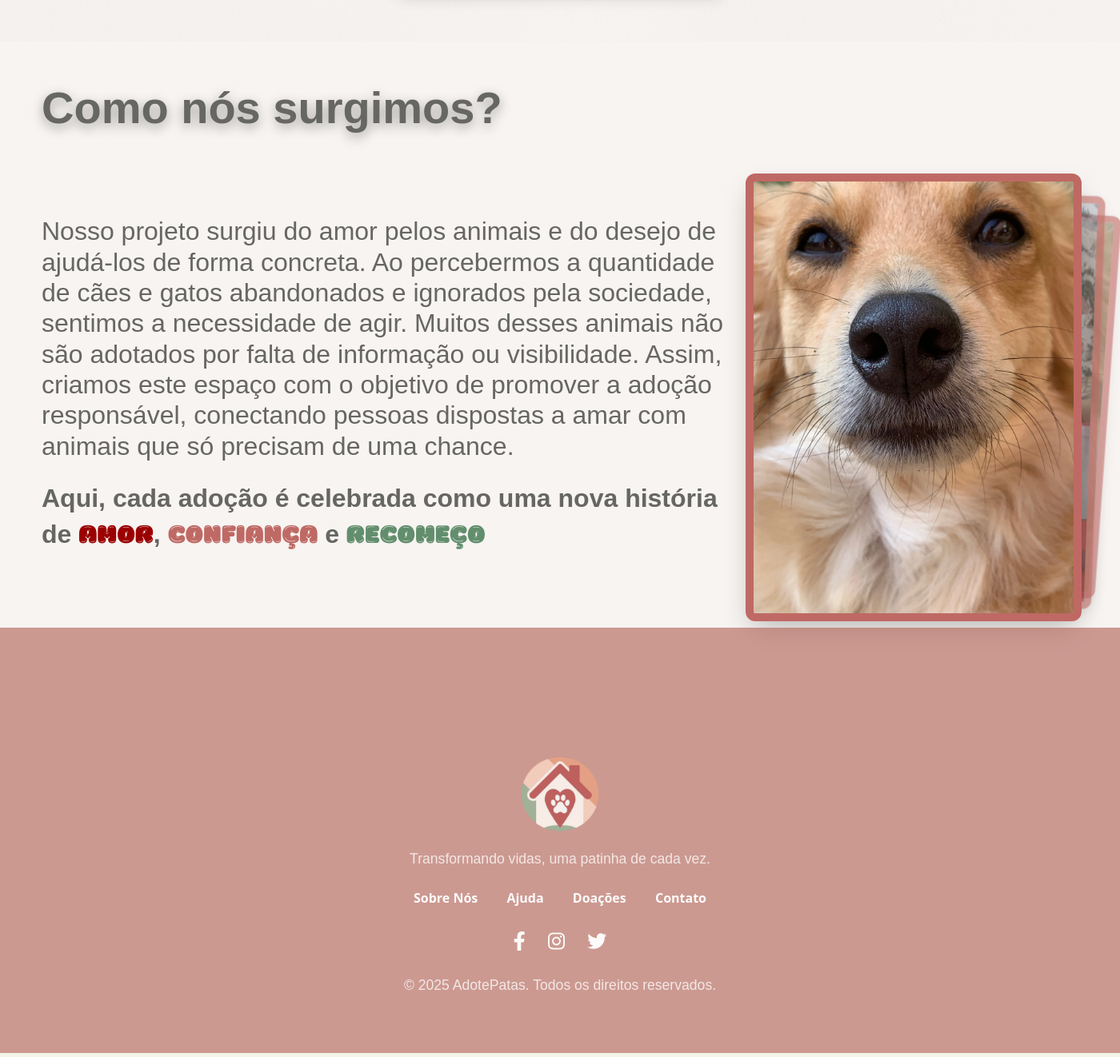
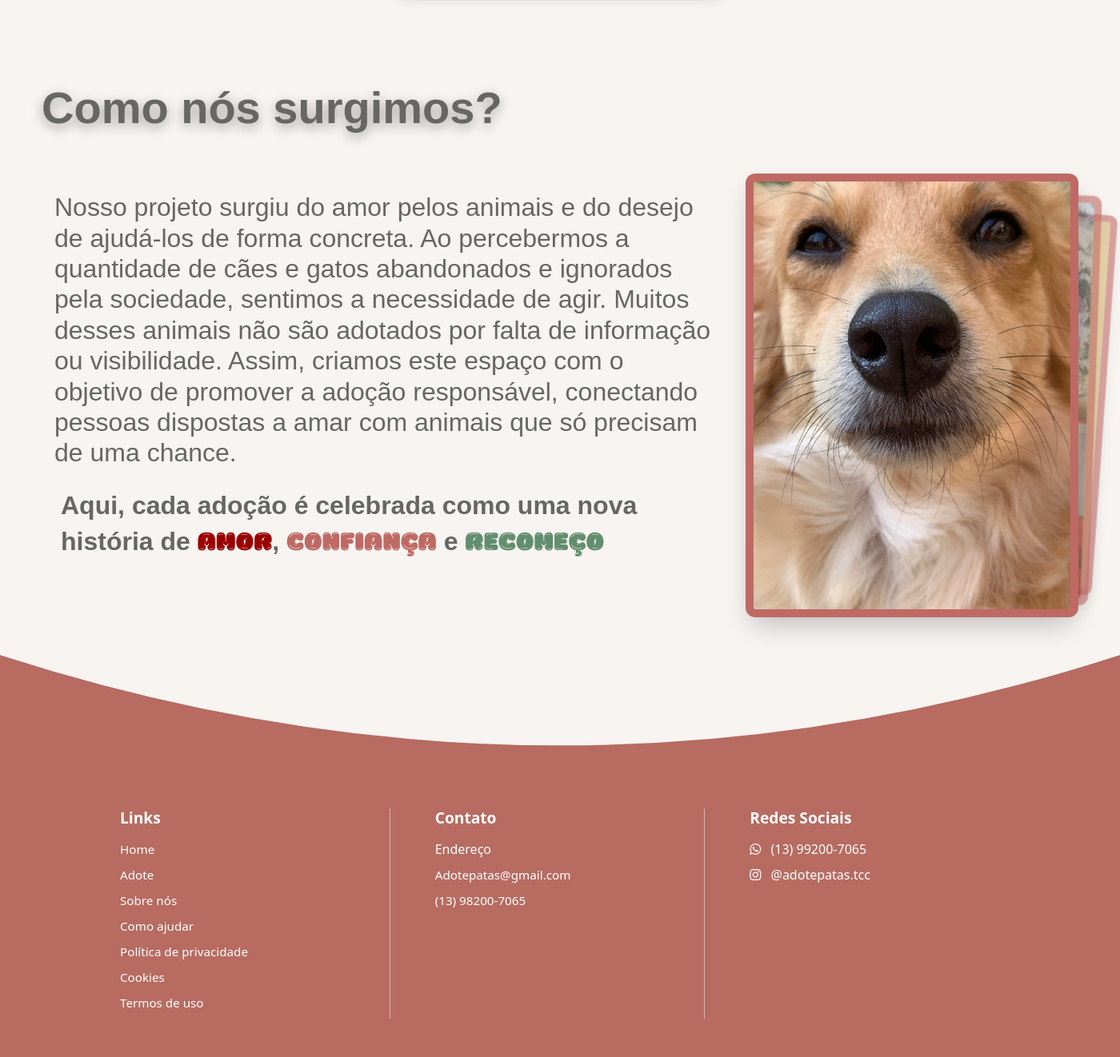
Before and after one commit to CristianLira-dev/TCC-AdotePatas, a PHP site: page / in a window 1400 px wide; the page is wider, and only the part inside the window is pictured. Shown: the part 1773-3095 px from the top of that part at 80% size. Run offline with PHP 8.4, Linux system fonts and the light colour scheme.

Commit message:
finalização do footer e alinhamento da img da hero

```diff
--- a/AdotePatas/assets/css/pages/index/index.css
+++ b/AdotePatas/assets/css/pages/index/index.css
@@ -390,21 +413,24 @@ body {
   color: var(--cor-vermelho);
 }
 /* ==========================================================================
-   SWIPER - Versão com posicionamento manual
+   SWIPER - Refatorado para Responsividade (Mobile First)
    ========================================================================== */
 
+/* --- Container Principal do Swiper --- */
 .swiper {
   width: 100%;
-  max-width: 440px; /* Aumentado de 360px para 440px */
-  height: 100%;
-  overflow: visible;
+  max-width: 280px; /* Tamanho base para telas pequenas (Ex: iPhone SE) */
+  margin-left: auto;
+  margin-right: auto; /* Garante a centralização do carrossel */
+  overflow: visible; /* Essencial para ver os slides laterais */
   user-select: none;
 }
 
 .swiper-wrapper {
-  align-items: center;
+  align-items: center; /* Mantém os slides verticalmente alinhados */
 }
 
+/* --- Estilo dos Slides (O Ponto Principal da Mudança) --- */
 .swiper-slide {
   display: flex;
   align-items: center;
@@ -413,53 +439,66 @@ body {
   font-size: 16px;
   font-weight: bold;
   color: #fff;
-  box-shadow: rgba(0, 0, 0, 0.15) 0px 8px 20px -3px;
-  transition: all 0.4s cubic-bezier(0.25, 0.46, 0.45, 0.94);
+
   background-size: cover;
   background-position: center;
   background-repeat: no-repeat;
-  border: solid 10px var(--cor-rosa-escuro);
-  /* Tamanho fixo maior */
-  width: 420px !important; /* Aumentado de 260px */
-  height: 560px !important; /* Aumentado de 350px */
+  border: solid 8px var(--cor-rosa-escuro); /* Borda um pouco menor em mobile */
+
+  /* --- PONTO CRÍTICO: Removendo tamanhos fixos --- */
+  width: 100%; /* O slide agora ocupa 100% do container .swiper */
+  aspect-ratio: 420 / 560; /* Mantém a proporção original (3:4) sem fixar a altura */
+
+  box-shadow: rgba(0, 0, 0, 0.15) 0px 8px 20px -3px;
+  transition: transform 0.4s cubic-bezier(0.25, 0.46, 0.45, 0.94),
+              opacity 0.4s cubic-bezier(0.25, 0.46, 0.45, 0.94);
 }
 
-/* Estado base - Cards laterais mais discretos */
+/* --- Efeitos Visuais dos Slides (Ativo e Inativos) --- */
 .swiper-slide:not(.swiper-slide-active) {
   transform: scale(0.8);
   opacity: 0.6;
 }
 
-/* Slide ANTERIOR - Esquerda */
-.swiper-slide-prev {
-  opacity: 0.7;
-}
-
-/* Slide SEGUINTE - Direita */
-.swiper-slide-next {
-  opacity: 0.7;
-}
-
-/* Slide ATIVO - Centro e destaque */
 .swiper-slide-active {
   opacity: 1;
   z-index: 20;
   box-shadow: rgba(0, 0, 0, 0.25) 0px 15px 35px -8px;
 }
 
-/* Background images */
+/* --- Imagens de Fundo (mantidas como no original) --- */
 .swiper-slide:nth-child(1n) {
   background-image: url("../../../../images/index/cacau.webp");
 }
-
 .swiper-slide:nth-child(2n) {
   background-image: url("../../../../images/index/zeus.webp");
 }
-
 .swiper-slide:nth-child(3n) {
-  background-image: url("../../../../images/index/cacau.webp");
+  background-image: url("../../../../images/index/gatinho.jpg");
 }
 
+
+/* ==========================================================================
+   NOVO: Bloco de Responsividade para o Swiper
+   ========================================================================== */
+
+/* --- TABLETS (a partir de 768px) --- */
+@media (min-width: 768px) {
+  .swiper {
+    max-width: 380px; /* Aumentamos o tamanho do carrossel em tablets */
+  }
+  .swiper-slide {
+     border-width: 10px; /* Retornamos a borda para o tamanho original */
+  }
+}
+
+/* --- DESKTOPS (a partir de 992px) --- */
+@media (min-width: 992px) {
+  .swiper {
+    max-width: 440px; /* Tamanho original para desktops */
+    margin: 0; /* No desktop, a coluna do Bootstrap já cuida do alinhamento */
+  }
+}
 /* ==========================================================================
    Texto de como nós surgimos
    ========================================================================== */
@@ -469,6 +508,7 @@ body {
   line-height: 1.2;
   font-family: "Poppins", sans-serif;
   color: var(--cor-cinza-texto);
+  margin: 0 1rem;
 }
 .conclusao-about {
   font-size: 2rem;
@@ -501,91 +541,166 @@ span.destaque-recomeco {
 }
 
 /* ==========================================================================
-   FOOTER - Rodapé com Efeito Clip-Path
+   FOOTER - CLIP-PATH E ESTILIZAÇÃO
    ========================================================================== */
-/* ALTERNATIVA COM POLYGON PARA MAIS CONTROLE */
+
 .site-footer {
   position: relative;
   background-color: var(--cor-vermelho-claro);
   color: var(--cor-branca);
   text-align: center;
-  /* Aplica a concavidade EXTRA profunda */
-  -webkit-clip-path: url(#footerConcavityExtraDeep);
-  clip-path: url(#footerConcavityExtraDeep);
-  padding: 10rem 2rem 3rem; /* Aumentei o padding-top para acomodar a concavidade mais profunda */
-  opacity: 0.63;
+  opacity: 0.95;
   z-index: 1;
-  margin-top: -4rem; /* Aumentei a margem negativa para melhor sobreposição */
+  transition: all 0.3s ease;
+
+  /* --- ESTILO BASE (MOBILE) --- */
+  -webkit-clip-path: url(#footerConcavityShallow);
+  clip-path: url(#footerConcavityShallow);
+  transform: translateZ(0);
+  -webkit-transform: translateZ(0);
+  padding: 8rem 0 3rem;
+  margin-top: -5rem;
 }
 
-/* Versão com concavidade mais suave */
-.site-footer.shallow {
-  -webkit-clip-path: url(#footerConcavityShallow);
-  clip-path: url(#footerConcavityShallow);
+.site-footer::before {
+  content: '';
+  position: absolute;
+  top: 0; left: 0; right: 0; bottom: 0;
+  pointer-events: none;
 }
 
-/* Versão com concavidade média */
-.site-footer.deep {
-  -webkit-clip-path: url(#footerConcavityDeep);
-  clip-path: url(#footerConcavityDeep);
+/* --- TABLETS (A partir de 768px) --- */
+@media (min-width: 768px) {
+  .site-footer {
+    -webkit-clip-path: url(#footerConcavityDeep);
+    clip-path: url(#footerConcavityDeep);
+    padding-top: 10rem;
+    margin-top: -6rem;
+  }
 }
 
-/* NOVA: Versão com concavidade padrão (mais funda que a original) */
-.site-footer.default {
-  -webkit-clip-path: url(#footerConcavity);
-  clip-path: url(#footerConcavity);
+/* --- DESKTOPS (A partir de 1200px) --- */
+@media (min-width: 1200px) {
+  .site-footer {
+    -webkit-clip-path: url(#footerConcavityExtraDeep);
+    clip-path: url(#footerConcavityExtraDeep);
+    padding-top: 12rem;
+    margin-top: -7rem;
+  }
 }
 
-.footer-logo {
-  width: 100px;
-  height: 100px;
-  margin-bottom: 1rem;
-  opacity: 0.9;
+/* --- Container do Conteúdo do Footer --- */
+.footer-content {
+  display: flex;
+  justify-content: space-between;
+
+  /* --- CORREÇÃO APLICADA AQUI --- */
+  /* De flex-start para stretch, para igualar a altura das colunas */
+  align-items: stretch;
+
+  max-width: 1100px;
+  gap: 2rem;
+  text-align: left;
+  position: relative;
+  z-index: 2;
+  margin-left: auto;
+  margin-right: auto;
 }
 
-.footer-content p {
-  margin: 0 0 1.5rem;
-  font-family: "Poppins", sans-serif;
-  font-size: 1.1rem;
+/* --- Colunas Individuais do Footer --- */
+.footer-column {
+  flex: 1;
+}
+
+.footer-column h3 {
+  font-size: 1.2rem;
+  font-weight: bold;
+  margin-bottom: 1rem;
+}
+
+.footer-column ul {
+  list-style: none;
+  padding: 0;
+  margin: 0;
+}
+
+.footer-column ul li {
+  margin-bottom: 0.5rem;
+}
+
+.footer-column a {
+  color: var(--cor-branca);
+  text-decoration: none;
+  font-size: 0.95rem;
+  transition: opacity 0.3s ease;
+}
+
+.footer-column a:hover {
   opacity: 0.8;
 }
 
-.footer-nav {
-  margin-bottom: 1.5rem;
+.footer-column p {
+    margin-bottom: 0.5rem;
 }
 
-.footer-nav a {
+.footer-column i {
+  margin-right: 8px;
   color: var(--cor-branca);
-  text-decoration: none;
-  margin: 0 1rem;
-  font-weight: 600;
-  transition: opacity 0.3s ease;
+  font-size: 1rem;
 }
 
-.footer-nav a:hover {
-  opacity: 0.8;
+/* --- Linhas divisórias (apenas para desktop) --- */
+.footer-column:not(:last-child) {
+  border-right: 1px solid rgba(255, 255, 255, 0.5);
+  padding-right: 1.5rem;
 }
 
-.social-icons {
-  margin-bottom: 1.5rem;
+.footer-column:not(:first-child) {
+  padding-left: 1.5rem;
 }
 
-.social-icons a {
-  color: var(--cor-branca);
-  font-size: 1.5rem;
-  margin: 0 0.75rem;
-  transition: transform 0.3s ease, color 0.3s ease;
+/* --- Responsividade para o conteúdo do Footer (Mobile) --- */
+@media (max-width: 768px) {
+  .footer-content {
+    flex-direction: column;
+    text-align: center;
+    align-items: center;
+    gap: 2.5rem;
+  }
+
+  .footer-column {
+    width: 100%;
+    border: none !important;
+    padding: 0 !important;
+  }
 }
 
-.social-icons a:hover {
-  transform: scale(1.2);
-  color: var(--cor-laranja-pastel);
+/* --- Linhas divisórias (apenas para desktop) --- */
+.footer-column:not(:last-child) {
+  border-right: 1px solid rgba(255, 255, 255, 0.5);
+  padding-right: 1.5rem;
 }
 
-.copyright {
-  font-size: 0.9rem;
-  opacity: 0.7;
-  margin-top: 2rem;
+.footer-column:not(:first-child) {
+  padding-left: 1.5rem;
+}
+
+
+/* --- Responsividade para o conteúdo do Footer (Mobile) --- */
+@media (max-width: 768px) {
+  .footer-content {
+    flex-direction: column;
+    text-align: center;
+    align-items: center; /* Centraliza as colunas empilhadas */
+    gap: 2.5rem; /* Aumenta o espaçamento vertical entre as seções */
+  }
+
+  .footer-column {
+    width: 100%;
+    /* Remove as bordas e paddings laterais no mobile */
+    border: none !important;
+    padding: 0 !important;
+  }
 }
 /* ==========================================================================
    MEDIA QUERIES - Estilos Responsivos
--- a/AdotePatas/index.html
+++ b/AdotePatas/index.html
@@ -179,7 +179,7 @@
   <section class="about container mt-5" style="margin-bottom: 3rem;">
     <h1 class="titulo-about">Como nós surgimos?</h1>
 
-    <div class="row align-items-center">
+    <div class="row align-items-center" style="margin-bottom: 10rem;">
       <div class="col-lg-8 col-md-12 mb-4">
         <div class="about-content">
           <p class="about-text">
@@ -192,7 +192,7 @@
             responsável, conectando pessoas dispostas a amar com animais que só precisam de uma chance.
           </p>
 
-          <h3 class="conclusao-about mt-4">
+          <h3 class="conclusao-about m-4">
             Aqui, cada adoção é celebrada como uma nova história de
             <span class="destaque-amor">AMOR</span>,
             <span class="destaque-confianca">CONFIANÇA</span>
@@ -219,7 +219,8 @@
     </div>
   </section>
 
-  <svg width="0" height="0">
+
+<svg width="0" height="0" style="position: absolute;">
   <defs>
     <clipPath id="footerConcavity" clipPathUnits="objectBoundingBox">
       <path d="M0,0 Q 0.5,0.35 1,0 L1,1 L0,1 Z" />
@@ -230,7 +231,6 @@
     <clipPath id="footerConcavityDeep" clipPathUnits="objectBoundingBox">
       <path d="M0,0 Q 0.5,0.25 1,0 L1,1 L0,1 Z" />
     </clipPath>
-      <!-- NOVO: Concavidade extra profunda -->
     <clipPath id="footerConcavityExtraDeep" clipPathUnits="objectBoundingBox">
       <path d="M0,0 Q 0.5,0.45 1,0 L1,1 L0,1 Z" />
     </clipPath>
@@ -239,20 +239,33 @@
 
   <footer class="site-footer">
     <div class="footer-content">
-      <img src="./images/global/logo-AdotePatas.png" alt="Logo Adote Patas" class="footer-logo">
-      <p>Transformando vidas, uma patinha de cada vez.</p>
-      <nav class="footer-nav">
-        <a href="#">Sobre Nós</a>
-        <a href="#">Ajuda</a>
-        <a href="#">Doações</a>
-        <a href="#">Contato</a>
-      </nav>
-      <div class="social-icons">
-        <a href="#" aria-label="Facebook"><i class="fab fa-facebook-f"></i></a>
-        <a href="#" aria-label="Instagram"><i class="fab fa-instagram"></i></a>
-        <a href="#" aria-label="Twitter"><i class="fab fa-twitter"></i></a>
+
+      <div class="footer-column">
+        <h3>Links</h3>
+      <ul>
+        <li><a href="#">Home</a></li>
+        <li><a href="#">Adote</a></li>
+        <li><a href="#">Sobre nós</a></li>
+        <li><a href="#">Como ajudar</a></li>
+        <li><a href="#">Política de privacidade</a></li>
+        <li><a href="#">Cookies</a></li>
+        <li><a href="#">Termos de uso</a></li>
+      </ul>
     </div>
-      <p class="copyright">&copy; 2025 AdotePatas. Todos os direitos reservados.</p>
+
+    <div class="footer-column">
+      <h3>Contato</h3>
+      <p>Endereço</p>
+      <p><a href="mailto:adotepatas@gmail.com">Adotepatas@gmail.com</a></p>
+      <p><a href="tel:+5513982007065">(13) 98200-7065</a></p>
+    </div>
+
+    <div class="footer-column">
+      <h3>Redes Sociais</h3>
+      <p><i class="fab fa-whatsapp"></i> (13) 99200-7065</p>
+      <p><i class="fab fa-instagram"></i> @adotepatas.tcc</p>
+    </div>
+
   </div>
 </footer>
 
```
Also changed, not shown: other parts of AdotePatas/assets/css/pages/index/index.css (+41 -8 lines), AdotePatas/images/index/gatinho.jpg (added). Lines whose indentation alone changed are shown as unchanged.
